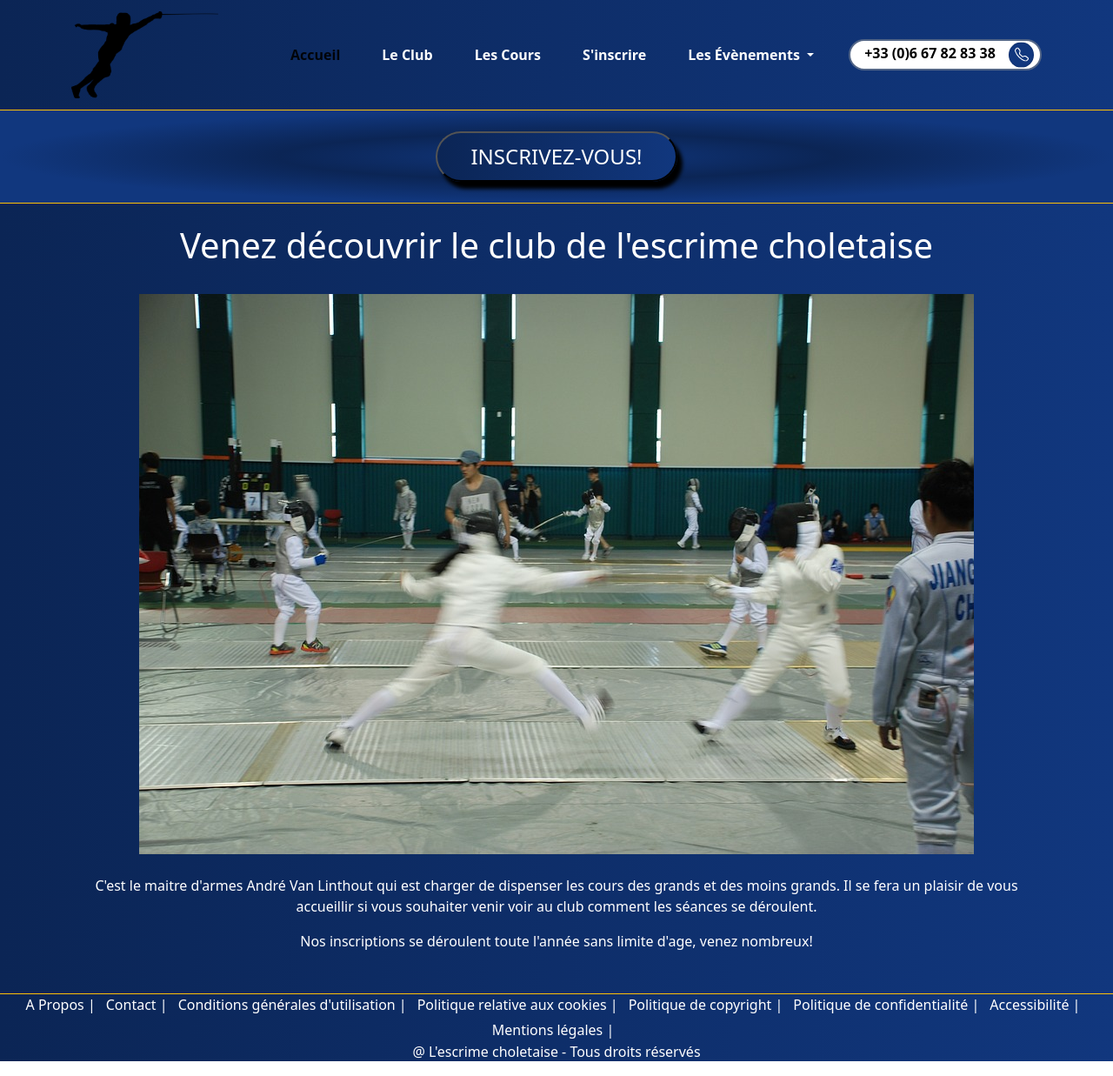
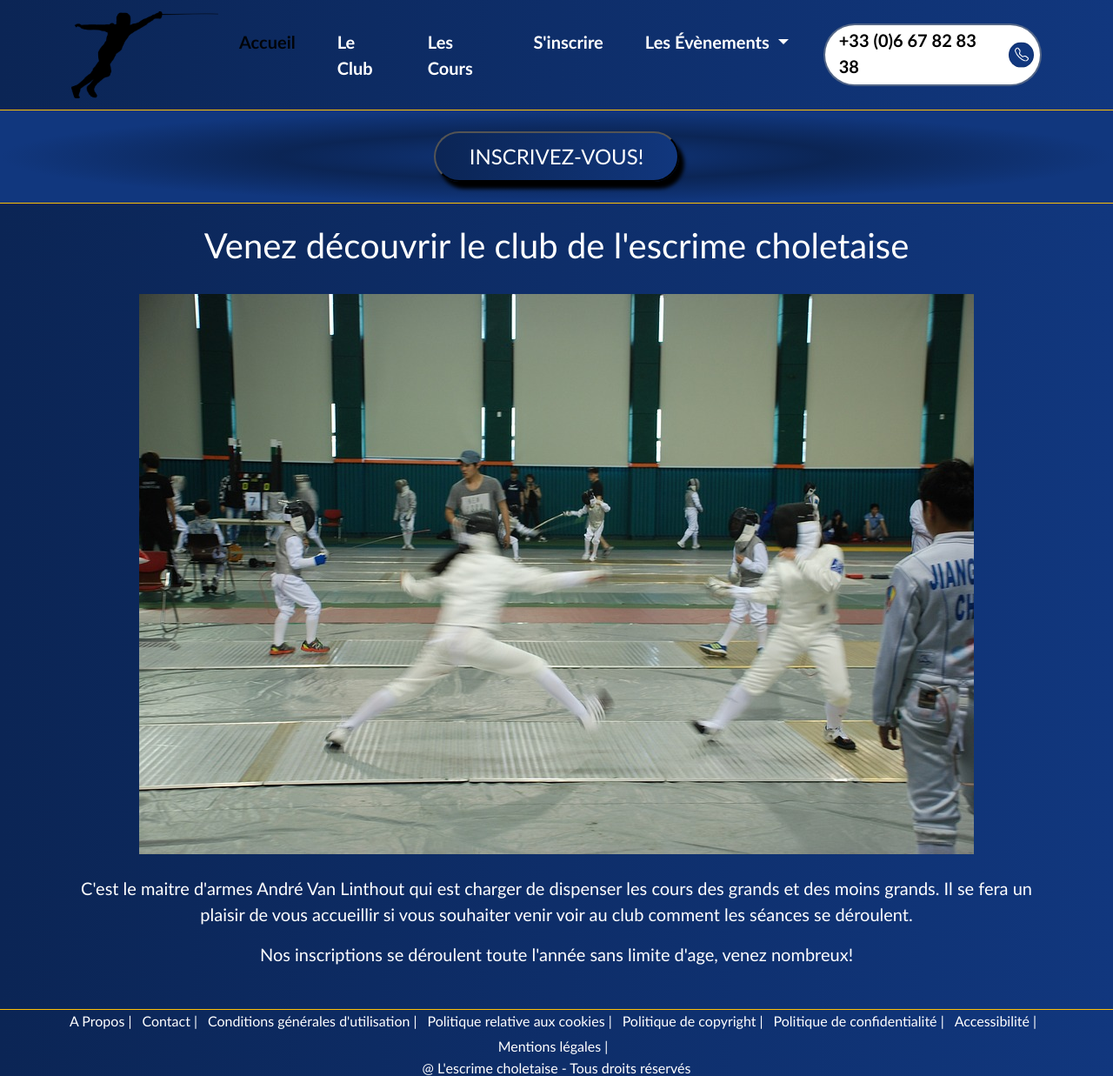
Before and after one commit to aurelePrr/Evaluation-1, a plain HTML site: page index.html in a window 1280 px wide. Shown: the whole page at 87% size. Drawn offline with nearby package versions, Linux system fonts and the light colour scheme.

Commit message:
Changement des polices de caractère

```diff
--- a/index.html
+++ b/index.html
@@ -12,7 +12,7 @@
     <!--START HEADER-->
     <header>
         <!--START NAVBAR-->
-        <nav class="navbar navbar-expand-lg border-bottom border-warning">
+        <nav class="navbar navbar-expand-lg border-bottom border-warning fs-5">
             <div class="container">
                 <a class="navbar-brand" href="#">
                     <img src="./images/fencing.png" alt="logo">
@@ -74,11 +74,11 @@
         <article>
             <h1>Venez découvrir le club de l'escrime choletaise</h1>
             <img class="img-fluid mt-4" src="./images/escrimeur.jpg" alt="escrimeur">
-            <p class="mt-4">C'est le maitre d'armes André Van Linthout qui est charger de dispenser les <a href="cours.html">cours</a> des grands et des
+            <p class="mt-4 fs-5">C'est le maitre d'armes André Van Linthout qui est charger de dispenser les <a href="cours.html">cours</a> des grands et des
                 moins grands. Il se fera un plaisir de vous accueillir si vous souhaiter venir voir au club comment les
                 <a href="cours.html">séances</a> se déroulent.
             </p>
-            <p>Nos <a href="inscriptions.html">inscriptions</a> se déroulent toute l'année sans limite d'age, venez nombreux!</p>
+            <p class="fs-5">Nos <a href="inscriptions.html">inscriptions</a> se déroulent toute l'année sans limite d'age, venez nombreux!</p>
         </article>
     </main>
     <!--ENF OF MAIN-->
--- a/scss/sections/_footer.scss
+++ b/scss/sections/_footer.scss
@@ -3,6 +3,5 @@ footer {
     line-height: 9px;
     a{
         margin-right: 8px;
-        font-size: 0.1rem;
     }
 }
--- a/scss/sections/home.scss
+++ b/scss/sections/home.scss
@@ -1,10 +1,12 @@
 @use '../custom' as *;
 @use '../components/mixins.scss' as *;
+
 
 .body{
     @include gradient;
     color: white;
-    a {
+    font-family:'Gill Sans', 'Gill Sans MT', Calibri, 'Trebuchet MS', sans-serif ;
+        a {
         color: white;
         text-decoration: none;
 
```
Also changed, not shown: Evenements 2022.html (+1 -1 lines), assets/css/sections/home.css, assets/css/style.css, 2 other files.
